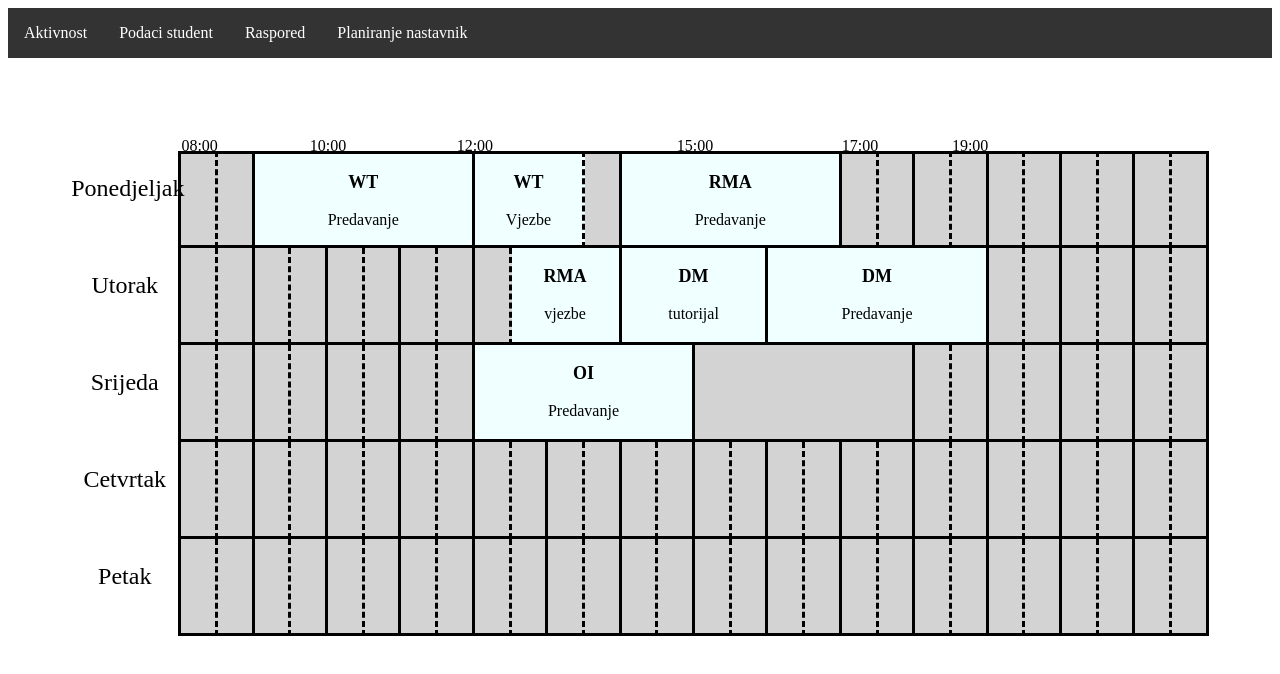
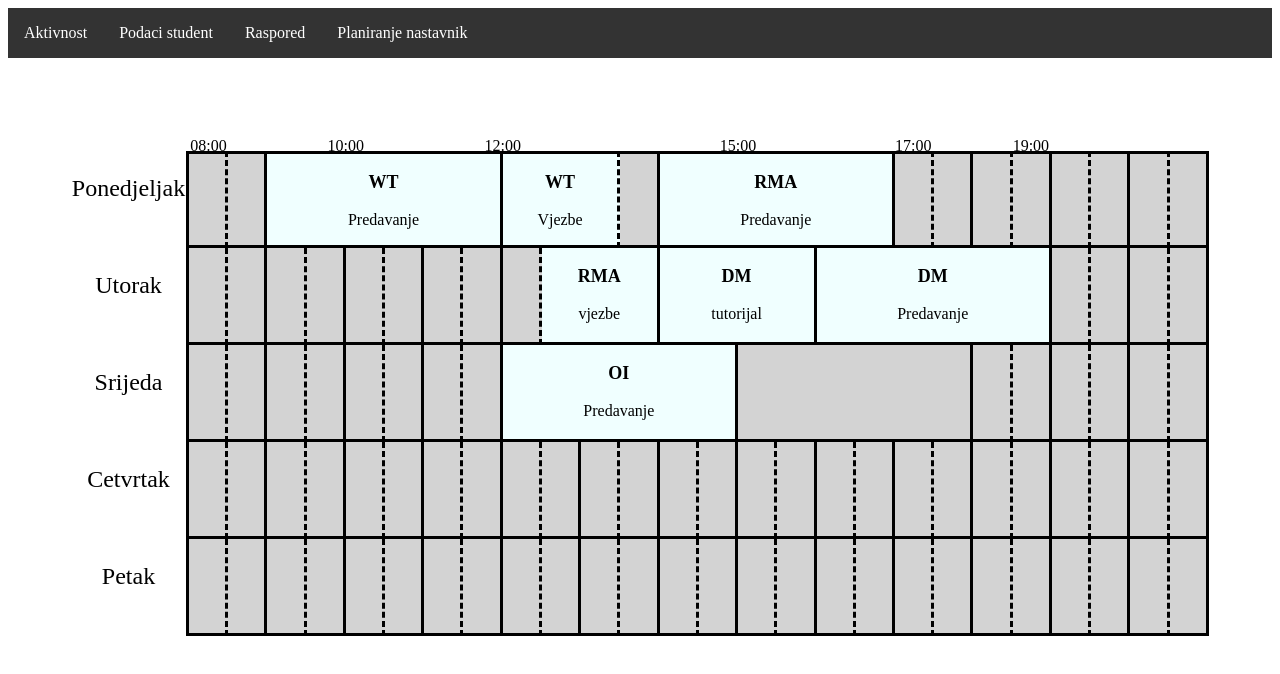
Before and after one commit to PasaDzumhur/Class-Schedule-site, a plain HTML site: page raspored.html in a window 1280 px wide. Drawn offline with Linux system fonts and the light colour scheme.

Commit message:
izbrisan visak sat u tabeli

```diff
--- a/css/raspored.css
+++ b/css/raspored.css
@@ -1,6 +1,6 @@
 .grid-container {
     display: grid;
-    grid-template-columns:2fr repeat(29, 1fr);
+    grid-template-columns:2fr repeat(27, 1fr);
     grid-template-rows: 30px repeat(5, 1fr);
     grid-auto-flow: row;
     background-color: lightgray;
@@ -42,7 +42,7 @@
     grid-column: 21 / 24;
 }
 #devetnes{
-    grid-column: 24 / 31;
+    grid-column: 24 / 29;
 }
 
 #grid-item1 {
--- a/raspored.html
+++ b/raspored.html
@@ -61,8 +61,6 @@
         <div class="crta red1"></div>
         <div class="crtice red1"></div>
         <div class="crta red1"></div>
-        <div class="crtice red1"></div>
-        <div class="crta red1"></div>
         <div id="utorak" class="kolona0">
             <p>Utorak</p>
         </div>
@@ -91,8 +89,6 @@
         <div class="crta"></div>
         <div class="crtice"></div>
         <div class="crta"></div>
-        <div class="crtice"></div>
-        <div class="crta"></div>
         <div id="srijeda" class="kolona0"><p>Srijeda</p></div>
         <div class="crtice"></div>
         <div class="crta"></div>
@@ -116,11 +112,7 @@
         <div class="crta"></div>
         <div class="crtice"></div>
         <div class="crta"></div>
-        <div class="crtice"></div>
-        <div class="crta"></div>
         <div id="cetvrtak" class="kolona0"><p>Cetvrtak</p></div>
-        <div class="crtice"></div>
-        <div class="crta"></div>
         <div class="crtice"></div>
         <div class="crta"></div>
         <div class="crtice"></div>
@@ -174,8 +166,7 @@
         <div class="crta"></div>
         <div class="crtice"></div>
         <div class="crta"></div>
-        <div class="crtice"></div>
-        <div class="crta"></div>
+
 
     </div>
 
```
